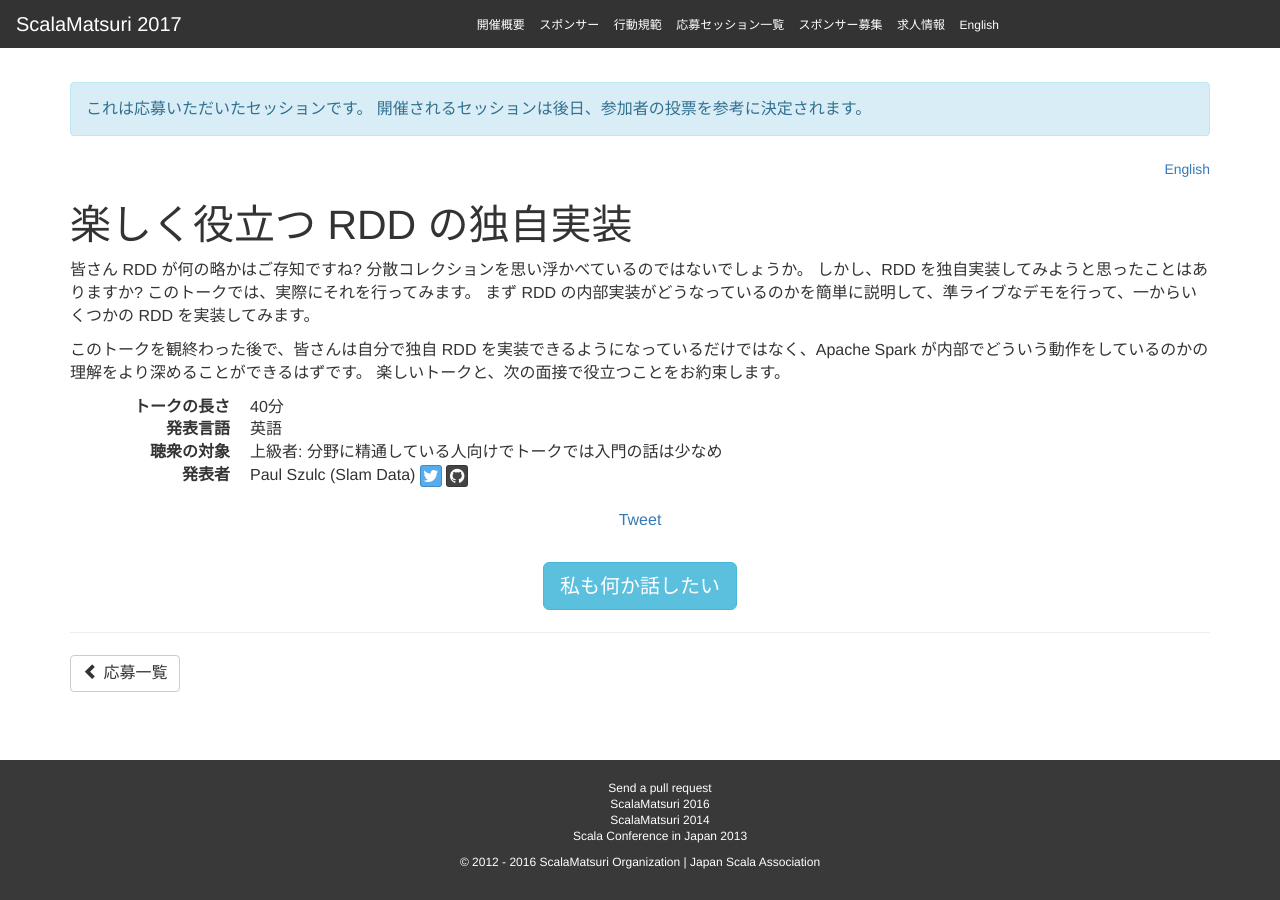
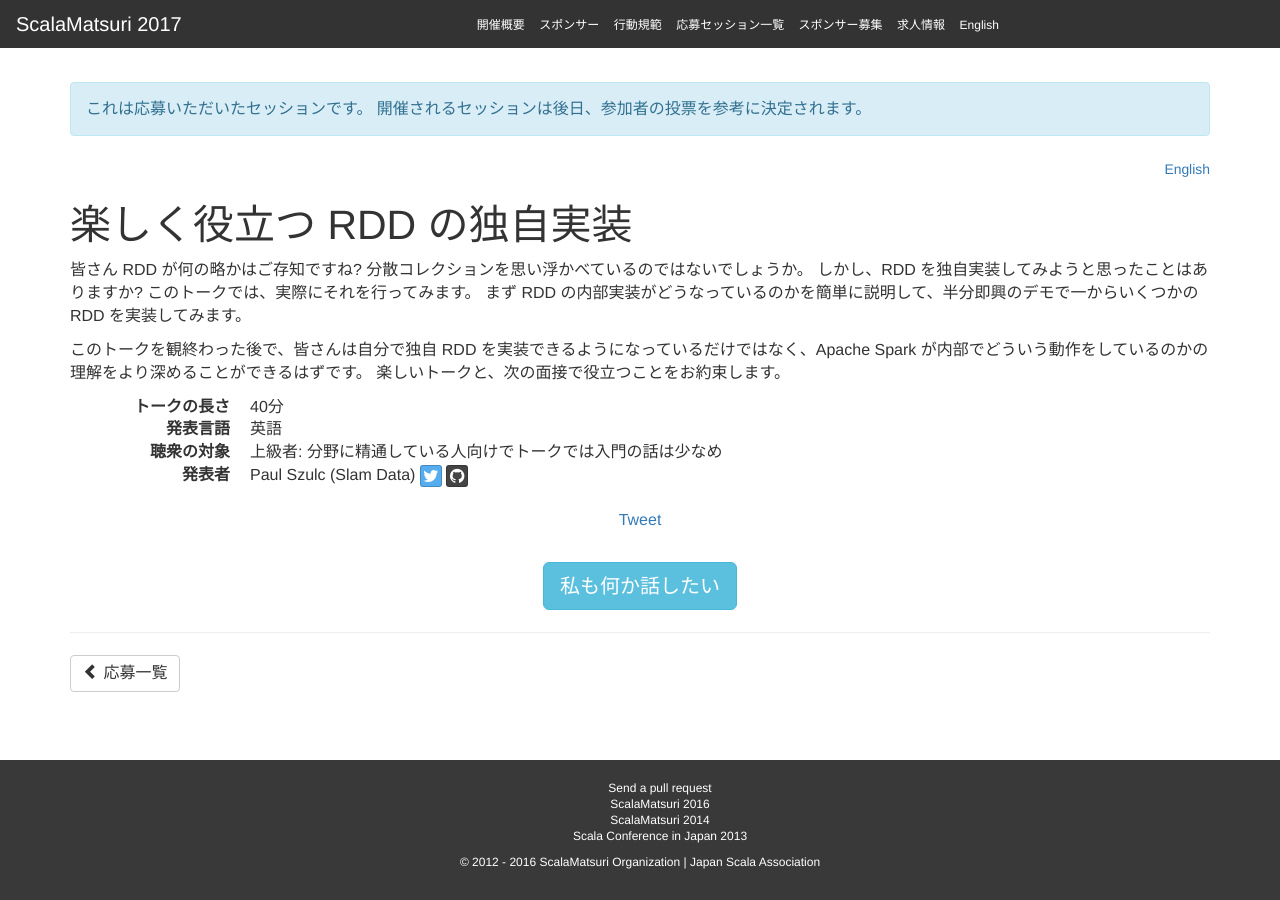
Before and after one commit to scalajp/2017.scalamatsuri.org, a Jekyll site: the page built from _candidates_ja/PaulSzulc_6.md, in a window 1280 px wide. Built offline with Jekyll 4.4.1, drawn with Linux system fonts in a browser that asks for light colours; nearby versions of some CDN libraries; comment, search, counter and statistics services are not loaded.

Commit message:
Update PaulSzulc_6.md

```diff
--- a/_candidates_ja/PaulSzulc_6.md
+++ b/_candidates_ja/PaulSzulc_6.md
@@ -15,7 +15,7 @@ tags:
 分散コレクションを思い浮かべているのではないでしょうか。
 しかし、RDD を独自実装してみようと思ったことはありますか?
 このトークでは、実際にそれを行ってみます。
-まず RDD の内部実装がどうなっているのかを簡単に説明して、準ライブなデモを行って、一からいくつかの RDD を実装してみます。
+まず RDD の内部実装がどうなっているのかを簡単に説明して、半分即興のデモで一からいくつかの RDD を実装してみます。
 
 このトークを観終わった後で、皆さんは自分で独自 RDD を実装できるようになっているだけではなく、Apache Spark が内部でどういう動作をしているのかの理解をより深めることができるはずです。
 楽しいトークと、次の面接で役立つことをお約束します。
```
